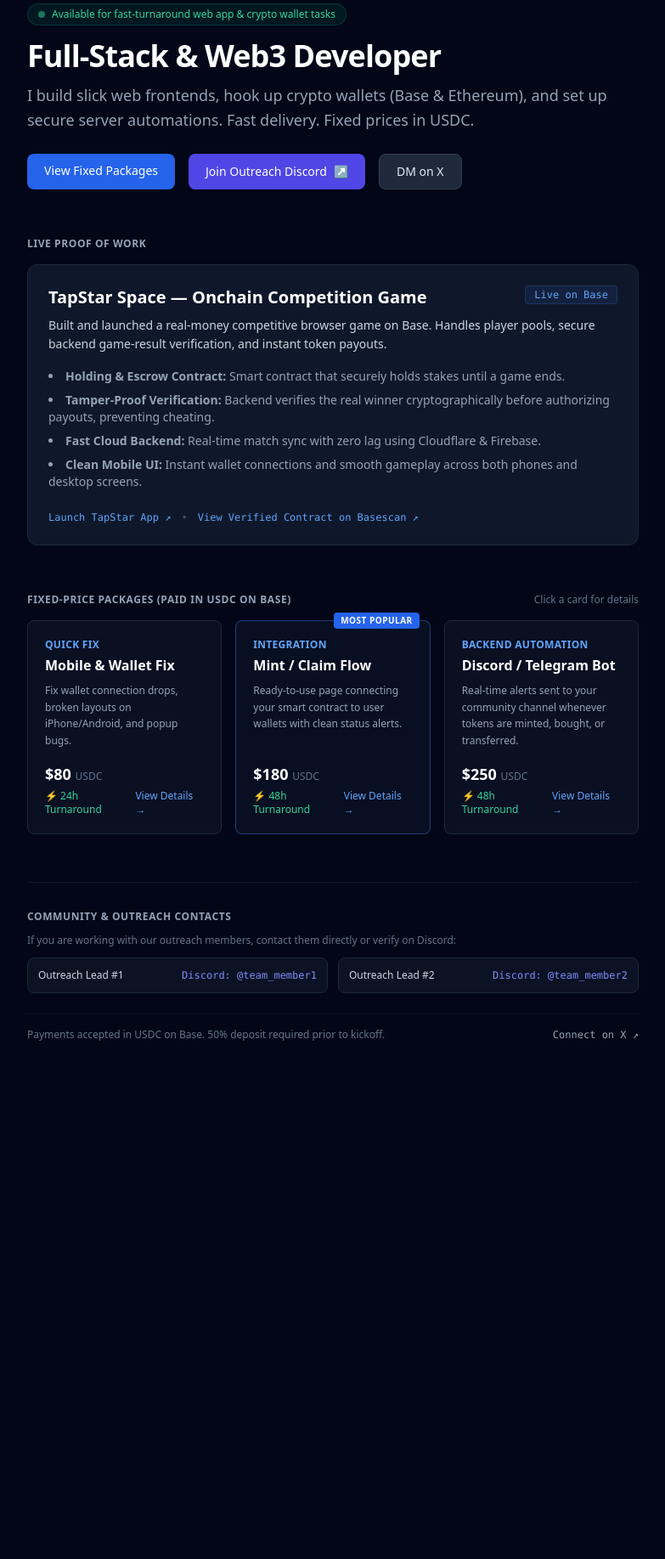
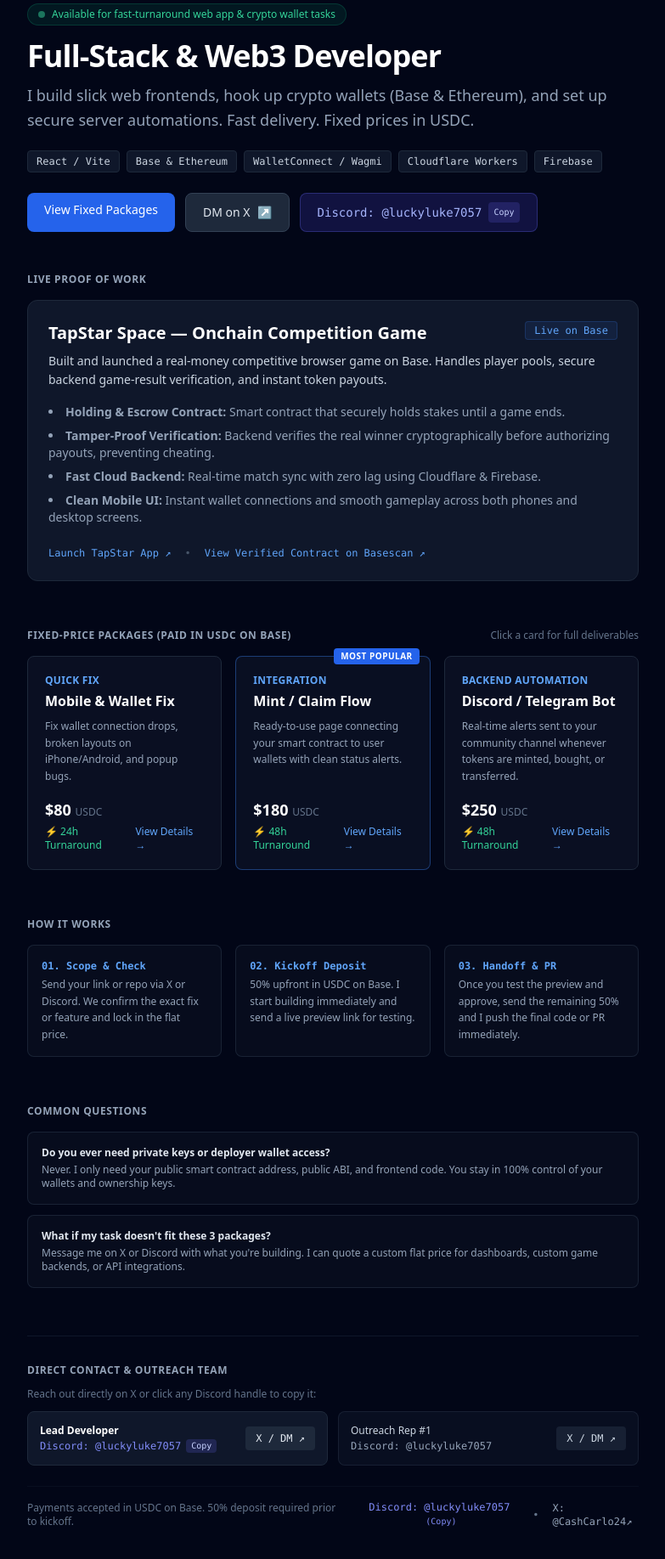
Before and after one commit to luckyluke300/portfolio, a plain HTML site: page index.html in a window 1280 px wide. Shown: the part 61-1896 px from the top of the page at 85% size, without its empty margins (248-1031 px from the left). Before the commit the page ends 1351 px from the top, so only its background shows below. Drawn offline with nearby package versions, Linux system fonts and the light colour scheme.

Commit message:
new fixes

```diff
--- a/index.html
+++ b/index.html
@@ -10,7 +10,7 @@
   <div class="max-w-3xl mx-auto px-6 py-16">
 
     <!-- Hero Header -->
-    <header class="mb-14">
+    <header class="mb-12">
       <div class="inline-flex items-center gap-2 px-3 py-1 rounded-full text-xs font-medium bg-emerald-500/10 text-emerald-400 border border-emerald-500/20 mb-4">
         <span class="w-2 h-2 rounded-full bg-emerald-400 animate-pulse"></span>
         Available for fast-turnaround web app & crypto wallet tasks
@@ -18,19 +18,31 @@
       <h1 class="text-3xl sm:text-4xl font-extrabold tracking-tight text-white mb-3">
         Full-Stack & Web3 Developer
       </h1>
-      <p class="text-slate-400 text-lg leading-relaxed">
+      <p class="text-slate-400 text-lg leading-relaxed mb-5">
         I build slick web frontends, hook up crypto wallets (Base & Ethereum), and set up secure server automations. Fast delivery. Fixed prices in USDC.
       </p>
 
-      <!-- Top Action Links -->
-      <div class="mt-6 flex flex-wrap gap-4 text-sm font-medium">
-        <a href="#offers" class="px-5 py-2.5 rounded-lg bg-blue-600 hover:bg-blue-500 text-white transition">View Fixed Packages</a>
-        <a href="https://discord.gg/YOUR_INVITE_CODE" target="_blank" class="px-5 py-2.5 rounded-lg bg-indigo-600 hover:bg-indigo-500 text-white transition flex items-center gap-2">
-          <span>Join Outreach Discord</span> ↗
+      <!-- Tech Stack Pills -->
+      <div class="flex flex-wrap gap-2 mb-6 text-xs font-mono text-slate-300">
+        <span class="px-2.5 py-1 rounded bg-slate-900 border border-slate-800">React / Vite</span>
+        <span class="px-2.5 py-1 rounded bg-slate-900 border border-slate-800">Base & Ethereum</span>
+        <span class="px-2.5 py-1 rounded bg-slate-900 border border-slate-800">WalletConnect / Wagmi</span>
+        <span class="px-2.5 py-1 rounded bg-slate-900 border border-slate-800">Cloudflare Workers</span>
+        <span class="px-2.5 py-1 rounded bg-slate-900 border border-slate-800">Firebase</span>
+      </div>
+
+      <!-- Top Action Links (X + Direct Discord Copy) -->
+      <div class="flex flex-wrap gap-3 text-sm font-medium">
+        <a href="#offers" class="px-5 py-2.5 rounded-lg bg-blue-600 hover:bg-blue-500 text-white transition">
+          View Fixed Packages
         </a>
-        <a href="https://x.com/YOUR_HANDLE" target="_blank" class="px-5 py-2.5 rounded-lg bg-slate-800 hover:bg-slate-700 text-slate-200 border border-slate-700 transition">
-          DM on X
+        <a href="https://x.com/CashCarlo24" target="_blank" class="px-5 py-2.5 rounded-lg bg-slate-800 hover:bg-slate-700 text-slate-200 border border-slate-700 transition flex items-center gap-2">
+          <span>DM on X</span> ↗
         </a>
+        <button onclick="copyDiscord(this)" class="px-5 py-2.5 rounded-lg bg-indigo-600/20 hover:bg-indigo-600/30 text-indigo-300 border border-indigo-500/30 transition flex items-center gap-2 font-mono text-xs sm:text-sm">
+          <span>Discord: @luckyluke7057</span>
+          <span class="text-[10px] bg-indigo-500/20 px-1.5 py-0.5 rounded text-indigo-200 copy-badge">Copy</span>
+        </button>
       </div>
     </header>
 
@@ -51,10 +63,10 @@
           <li><strong>Fast Cloud Backend:</strong> Real-time match sync with zero lag using Cloudflare & Firebase.</li>
           <li><strong>Clean Mobile UI:</strong> Instant wallet connections and smooth gameplay across both phones and desktop screens.</li>
         </ul>
-        <div class="flex flex-wrap gap-3 text-xs font-mono">
+        <div class="flex flex-wrap gap-4 text-xs font-mono">
           <a href="https://tapstar.space" target="_blank" class="text-blue-400 hover:underline">Launch TapStar App ↗</a>
           <span class="text-slate-600">•</span>
-          <a href="https://basescan.org" target="_blank" class="text-blue-400 hover:underline">View Verified Contract on Basescan ↗</a>
+          <a href="https://basescan.org/address/0xC96bf9BE7C47624CCdB4104dB4F9DC247b7a52c4" target="_blank" class="text-blue-400 hover:underline">View Verified Contract on Basescan ↗</a>
         </div>
       </div>
     </section>
@@ -63,7 +75,7 @@
     <section id="offers" class="mb-14">
       <div class="flex items-center justify-between mb-4">
         <h2 class="text-xs uppercase tracking-wider font-semibold text-slate-400">Fixed-Price Packages (Paid in USDC on Base)</h2>
-        <span class="text-xs text-slate-500">Click a card for details</span>
+        <span class="text-xs text-slate-500">Click a card for full deliverables</span>
       </div>
 
       <div class="grid grid-cols-1 md:grid-cols-3 gap-4">
@@ -120,28 +132,86 @@
       </div>
     </section>
 
-    <!-- Outreach Team Contacts & Footer -->
+    <!-- NEW: How We Work (3-Step Process) -->
+    <section class="mb-14">
+      <h2 class="text-xs uppercase tracking-wider font-semibold text-slate-400 mb-4">How It Works</h2>
+      <div class="grid grid-cols-1 sm:grid-cols-3 gap-4 text-xs">
+        <div class="p-4 rounded-lg bg-slate-900/40 border border-slate-800/80">
+          <div class="text-blue-400 font-mono font-bold mb-1">01. Scope & Check</div>
+          <p class="text-slate-400 leading-relaxed">Send your link or repo via X or Discord. We confirm the exact fix or feature and lock in the flat price.</p>
+        </div>
+        <div class="p-4 rounded-lg bg-slate-900/40 border border-slate-800/80">
+          <div class="text-blue-400 font-mono font-bold mb-1">02. Kickoff Deposit</div>
+          <p class="text-slate-400 leading-relaxed">50% upfront in USDC on Base. I start building immediately and send a live preview link for testing.</p>
+        </div>
+        <div class="p-4 rounded-lg bg-slate-900/40 border border-slate-800/80">
+          <div class="text-blue-400 font-mono font-bold mb-1">03. Handoff & PR</div>
+          <p class="text-slate-400 leading-relaxed">Once you test the preview and approve, send the remaining 50% and I push the final code or PR immediately.</p>
+        </div>
+      </div>
+    </section>
+
+    <!-- NEW: Quick FAQ / Trust Box -->
+    <section class="mb-14">
+      <h2 class="text-xs uppercase tracking-wider font-semibold text-slate-400 mb-4">Common Questions</h2>
+      <div class="space-y-3 text-xs">
+        <div class="p-4 rounded-lg bg-slate-900/40 border border-slate-800/80">
+          <h4 class="font-bold text-slate-200 mb-1">Do you ever need private keys or deployer wallet access?</h4>
+          <p class="text-slate-400">Never. I only need your public smart contract address, public ABI, and frontend code. You stay in 100% control of your wallets and ownership keys.</p>
+        </div>
+        <div class="p-4 rounded-lg bg-slate-900/40 border border-slate-800/80">
+          <h4 class="font-bold text-slate-200 mb-1">What if my task doesn't fit these 3 packages?</h4>
+          <p class="text-slate-400">Message me on X or Discord with what you're building. I can quote a custom flat price for dashboards, custom game backends, or API integrations.</p>
+        </div>
+      </div>
+    </section>
+
+    <!-- Direct Contacts & Outreach Team Footer -->
     <footer class="border-t border-slate-900 pt-8 space-y-6">
       <div>
-        <h3 class="text-xs uppercase tracking-wider font-semibold text-slate-400 mb-3">Community & Outreach Contacts</h3>
-        <p class="text-xs text-slate-500 mb-3">If you are working with our outreach members, contact them directly or verify on Discord:</p>
+        <h3 class="text-xs uppercase tracking-wider font-semibold text-slate-400 mb-3">Direct Contact & Outreach Team</h3>
+        <p class="text-xs text-slate-500 mb-3">Reach out directly on X or click any Discord handle to copy it:</p>
         <div class="grid grid-cols-1 sm:grid-cols-2 gap-3 text-xs">
-          <div class="p-3 rounded-lg bg-slate-900/70 border border-slate-800 flex justify-between items-center">
-            <span class="text-slate-300 font-medium">Outreach Lead #1</span>
-            <span class="font-mono text-indigo-400">Discord: @team_member1</span>
+
+          <!-- Your Direct Card -->
+          <div class="p-3.5 rounded-lg bg-slate-900 border border-slate-800 flex justify-between items-center">
+            <div>
+              <span class="text-white font-semibold block">Lead Developer</span>
+              <button onclick="copyDiscord(this)" class="font-mono text-indigo-400 hover:underline mt-0.5 flex items-center gap-1.5">
+                <span>Discord: @luckyluke7057</span>
+                <span class="text-[10px] bg-indigo-500/20 px-1.5 py-0.2 rounded text-indigo-200 copy-badge">Copy</span>
+              </button>
+            </div>
+            <a href="https://x.com/CashCarlo24" target="_blank" class="px-3 py-1.5 rounded bg-slate-800 hover:bg-slate-700 text-slate-200 font-mono transition">
+              X / DM ↗
+            </a>
           </div>
-          <div class="p-3 rounded-lg bg-slate-900/70 border border-slate-800 flex justify-between items-center">
-            <span class="text-slate-300 font-medium">Outreach Lead #2</span>
-            <span class="font-mono text-indigo-400">Discord: @team_member2</span>
+
+          <!-- Outreacher Slot (Optional for when you add reps) -->
+          <div class="p-3.5 rounded-lg bg-slate-900/50 border border-slate-800/70 flex justify-between items-center">
+            <div>
+              <span class="text-slate-300 font-medium block">Outreach Rep #1</span>
+              <span class="font-mono text-slate-400 block mt-0.5">Discord: @luckyluke7057</span>
+            </div>
+            <a href="https://x.com/CashCarlo24" target="_blank" class="px-3 py-1.5 rounded bg-slate-800/70 hover:bg-slate-700 text-slate-300 font-mono transition">
+              X / DM ↗
+            </a>
           </div>
+
         </div>
       </div>
 
       <div class="flex flex-col sm:flex-row justify-between items-center gap-4 text-xs text-slate-500 pt-4 border-t border-slate-900/50">
         <p>Payments accepted in USDC on Base. 50% deposit required prior to kickoff.</p>
-        <a href="https://x.com/YOUR_HANDLE" target="_blank" class="text-slate-400 hover:text-white transition font-mono">
-          Connect on X ↗
-        </a>
+        <div class="flex items-center gap-4 font-mono">
+          <button onclick="copyDiscord(this)" class="text-indigo-400 hover:text-indigo-300 transition">
+            Discord: @luckyluke7057 <span class="copy-badge text-[10px] ml-1">(Copy)</span>
+          </button>
+          <span>•</span>
+          <a href="https://x.com/CashCarlo24" target="_blank" class="text-slate-400 hover:text-white transition">
+            X: @CashCarlo24↗
+          </a>
+        </div>
       </div>
     </footer>
 
@@ -161,16 +231,19 @@
       <h4 class="text-xs font-semibold text-slate-400 uppercase tracking-wider mb-2">What's Included:</h4>
       <ul class="text-xs text-slate-300 space-y-2 mb-5 list-disc list-inside">
         <li><strong>Fix Mobile Viewport:</strong> Fix buttons, navigation bars, or modals getting cropped on iPhone Safari and Android Chrome.</li>
-        <li><strong>Network Auto-Switch:</strong> Automatically prompt the user to switch chains (e.g. to Base) instead of throwing an unhandled red error.</li>
+        <li><strong>Network Auto-Switch:</strong> Automatically prompt the user to switch chains (e.g. to Base) instead of throwing an unhandled error.</li>
         <li><strong>Disconnect & Reconnect Handling:</strong> Gracefully handle when users cancel or reject signature requests without freezing the UI.</li>
       </ul>
       <div class="bg-slate-950 p-3 rounded-lg border border-slate-800 text-xs text-slate-400 mb-5">
         <strong>Turnaround:</strong> Within 24 hours of receiving repo access or code files.<br>
         <strong>Requirements:</strong> Read/write access to your frontend repo or a zip of the source code.
       </div>
-      <div class="flex justify-end gap-3">
-        <button onclick="closeModal('modal-mobile')" class="px-4 py-2 rounded-lg bg-slate-800 text-slate-300 hover:bg-slate-700 text-xs">Close</button>
-        <a href="https://x.com/YOUR_HANDLE" target="_blank" class="px-4 py-2 rounded-lg bg-blue-600 text-white hover:bg-blue-500 text-xs font-semibold">Book via X DM</a>
+      <div class="flex flex-wrap justify-end gap-2">
+        <button onclick="closeModal('modal-mobile')" class="px-3 py-2 rounded-lg bg-slate-800 text-slate-300 hover:bg-slate-700 text-xs">Close</button>
+        <button onclick="copyDiscord(this)" class="px-3 py-2 rounded-lg bg-indigo-600/20 text-indigo-300 border border-indigo-500/30 hover:bg-indigo-600/30 text-xs font-mono">
+          Discord: @luckyluke7057 <span class="copy-badge">(Copy)</span>
+        </button>
+        <a href="https://x.com/CashCarlo24" target="_blank" class="px-4 py-2 rounded-lg bg-blue-600 text-white hover:bg-blue-500 text-xs font-semibold">DM on X ↗</a>
       </div>
     </div>
   </div>
@@ -195,9 +268,12 @@
         <strong>Turnaround:</strong> 48 hours.<br>
         <strong>Requirements:</strong> Verified smart contract address and contract ABI (or contract source code).
       </div>
-      <div class="flex justify-end gap-3">
-        <button onclick="closeModal('modal-claim')" class="px-4 py-2 rounded-lg bg-slate-800 text-slate-300 hover:bg-slate-700 text-xs">Close</button>
-        <a href="https://x.com/YOUR_HANDLE" target="_blank" class="px-4 py-2 rounded-lg bg-blue-600 text-white hover:bg-blue-500 text-xs font-semibold">Book via X DM</a>
+      <div class="flex flex-wrap justify-end gap-2">
+        <button onclick="closeModal('modal-claim')" class="px-3 py-2 rounded-lg bg-slate-800 text-slate-300 hover:bg-slate-700 text-xs">Close</button>
+        <button onclick="copyDiscord(this)" class="px-3 py-2 rounded-lg bg-indigo-600/20 text-indigo-300 border border-indigo-500/30 hover:bg-indigo-600/30 text-xs font-mono">
+          Discord: @luckyluke7057 <span class="copy-badge">(Copy)</span>
+        </button>
+        <a href="https://x.com/CashCarlo24" target="_blank" class="px-4 py-2 rounded-lg bg-blue-600 text-white hover:bg-blue-500 text-xs font-semibold">DM on X ↗</a>
       </div>
     </div>
   </div>
@@ -221,15 +297,30 @@
         <strong>Turnaround:</strong> 48 hours.<br>
         <strong>Requirements:</strong> Discord Webhook URL (or Telegram bot token) and the target contract address.
       </div>
-      <div class="flex justify-end gap-3">
-        <button onclick="closeModal('modal-bot')" class="px-4 py-2 rounded-lg bg-slate-800 text-slate-300 hover:bg-slate-700 text-xs">Close</button>
-        <a href="https://x.com/YOUR_HANDLE" target="_blank" class="px-4 py-2 rounded-lg bg-blue-600 text-white hover:bg-blue-500 text-xs font-semibold">Book via X DM</a>
+      <div class="flex flex-wrap justify-end gap-2">
+        <button onclick="closeModal('modal-bot')" class="px-3 py-2 rounded-lg bg-slate-800 text-slate-300 hover:bg-slate-700 text-xs">Close</button>
+        <button onclick="copyDiscord(this)" class="px-3 py-2 rounded-lg bg-indigo-600/20 text-indigo-300 border border-indigo-500/30 hover:bg-indigo-600/30 text-xs font-mono">
+          Discord: @luckyluke7057 <span class="copy-badge">(Copy)</span>
+        </button>
+        <a href="https://x.com/CashCarlo24" target="_blank" class="px-4 py-2 rounded-lg bg-blue-600 text-white hover:bg-blue-500 text-xs font-semibold">DM on X ↗</a>
       </div>
     </div>
   </div>
 
-  <!-- Interactive JavaScript for Modals -->
+  <!-- Interactive JavaScript for Modals & Discord Copy -->
   <script>
+    const DISCORD_HANDLE = "luckyluke7057";
+
+    function copyDiscord(btnElement) {
+      navigator.clipboard.writeText(DISCORD_HANDLE);
+      const badge = btnElement.querySelector('.copy-badge');
+      if (badge) {
+        const originalText = badge.innerText;
+        badge.innerText = "Copied! ✓";
+        setTimeout(() => { badge.innerText = originalText; }, 2000);
+      }
+    }
+
     function openModal(id) {
       document.getElementById(id).classList.remove('hidden');
     }
```
